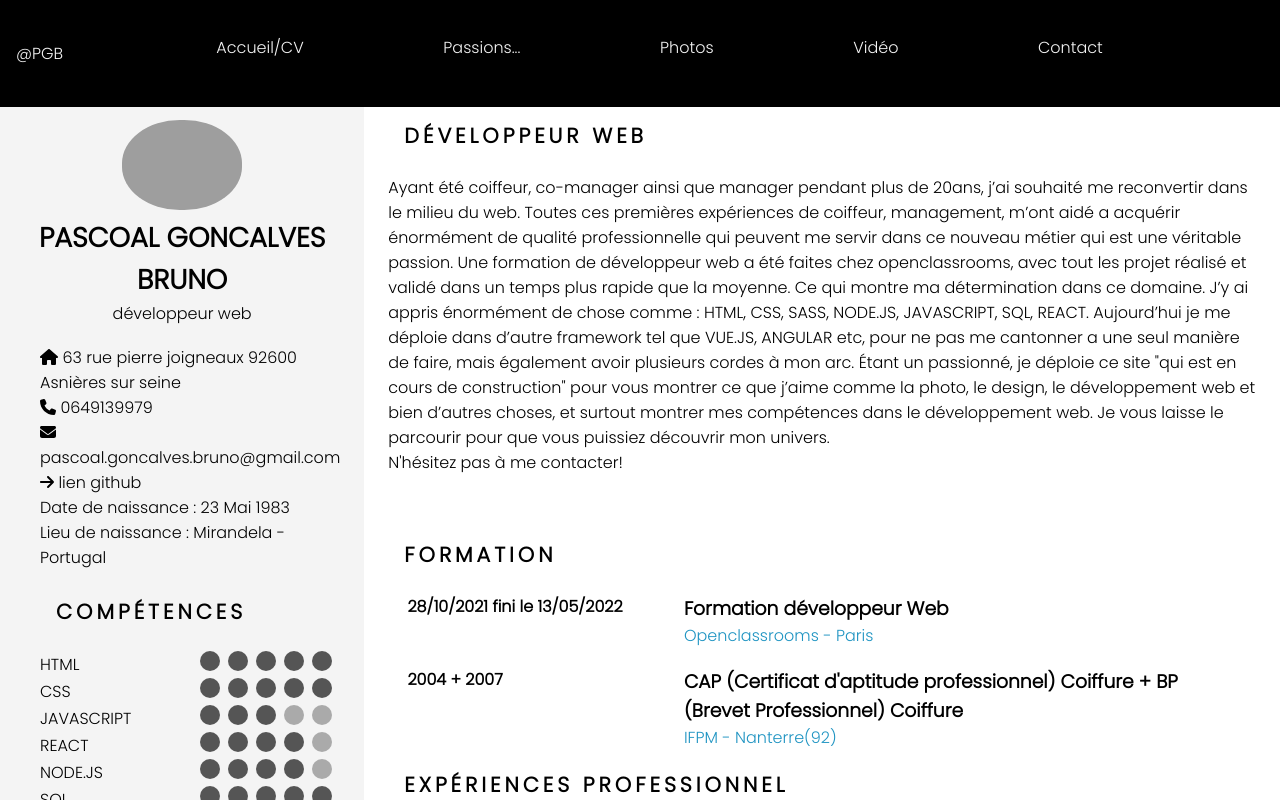
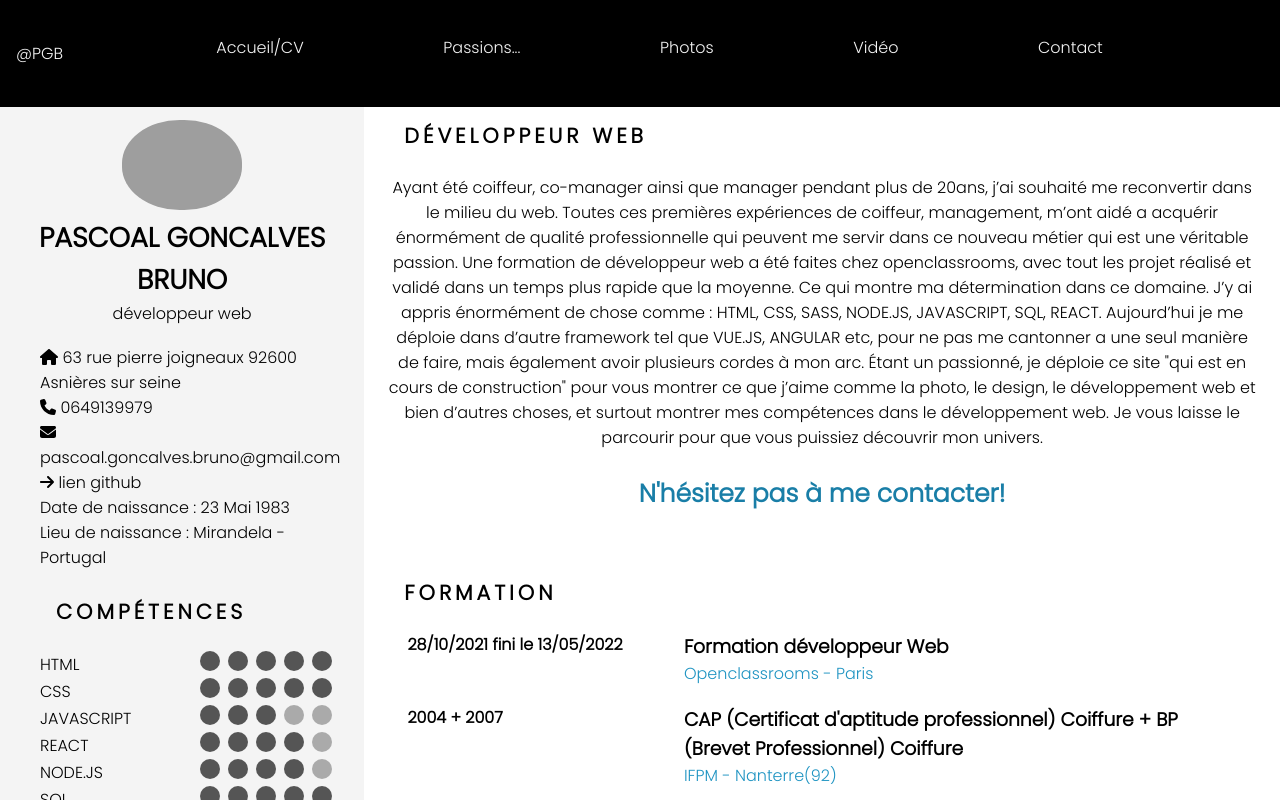
Before and after one commit to bruno92600/testmonsite, a React (Create React App) app: page / in a window 1280 px wide. Shown: the top 800 px of the page. Built offline with nearby package versions, Linux system fonts and the light colour scheme; grey boxes are pictures that could not be loaded.

Commit message:
rectif profil cv

```diff
--- a/src/App.css
+++ b/src/App.css
@@ -104,6 +104,16 @@ li {
     padding-top: 6rem;
 }
 
+.descriptprofil {
+    text-align: center !important;
+}
+
+.descriptprofils {
+    text-align: center;
+    font-size: 25px;
+    font-weight: 900;
+    color: #197ea7;
+}
 @media screen and (min-width:768px) {
 
 .grid_container {
--- a/src/components/ProfilCV.js
+++ b/src/components/ProfilCV.js
@@ -4,7 +4,7 @@ const ProfilCV = () => {
   return (
     <div className="profil mb5">
       <h2 className="h2">DÉVELOPPEUR WEB</h2>
-      <p>
+      <p className="descriptprofil">
         Ayant été coiffeur, co-manager ainsi que manager pendant plus de 20ans,
         j’ai souhaité me reconvertir dans le milieu du web. Toutes ces premières
         expériences de coiffeur, management, m’ont aidé a acquérir énormément de
@@ -22,7 +22,8 @@ const ProfilCV = () => {
         compétences dans le développement web. Je vous laisse le parcourir pour
         que vous puissiez découvrir mon univers.
       </p>
-      <p>N'hésitez pas à me contacter!</p>
+      <br/>
+      <p className="descriptprofils">N'hésitez pas à me contacter!</p>
     </div>
   );
 };
--- a/src/styles/Loader.css
+++ b/src/styles/Loader.css
@@ -7,7 +7,7 @@
     position: absolute;
     position: fixed;
     background-color: black;
-    animation: load 0s linear;
+    animation: load 2.5s linear;
     animation-fill-mode: forwards;
     pointer-events: none;
     z-index: 1;
--- a/src/styles/cube2.css
+++ b/src/styles/cube2.css
@@ -57,6 +57,6 @@
         transform: rotateX(0) rotateY(0) rotateZ(0);
     }
     to {
-        transform: rotateZ(360deg) rotateY(360deg) rotateX(360deg);
+        transform: rotateX(360deg) rotateY(360deg) rotateZ(360deg);
     }
 }
```
